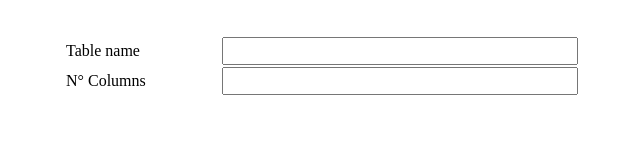
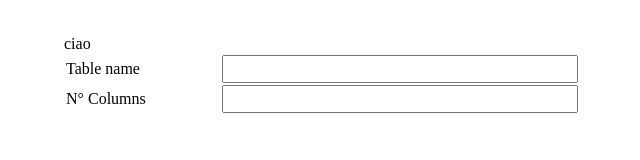
Before and after one commit to colgatto/DBpopulator, a plain HTML site: page index.html in a window 1280 px wide. Shown: the whole page, without its empty margins (320-960 px from the left). Drawn offline with Linux system fonts and the light colour scheme.

Commit message:
qualcosa

```diff
--- a/index.html
+++ b/index.html
@@ -38,11 +38,10 @@ td > input{
 	<div id="content" class="wrapper">ciao</div>
 </div>
 <script>
-	document.getElementById('content').innerHTML = makeTbl([
+	document.getElementById('content').innerHTML += makeTbl([
 		['Table name','<input id="tableName" type="text" />'],
 		['N&#176; Columns','<input id="Ncolumn" type="number" />']
 	]);
-
 /*
 		<button id="next1" onClick="checkNames();">NEXT</button><br/>
 		<div id="fase1"></div>
```
